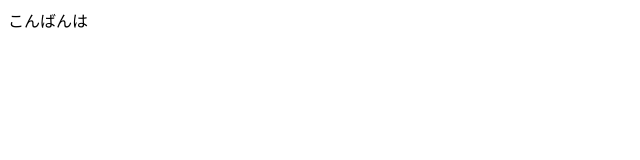
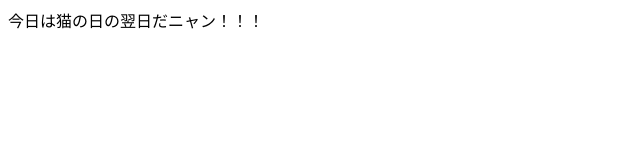
Before and after one commit to r-40021/lp-practice-static, a plain HTML site: page public/index.html in a window 1280 px wide. Shown: the whole page, without its empty margins (0-640 px from the left). Drawn offline with Linux system fonts and the light colour scheme.

Commit message:
[AddPublic Folder

```diff
--- a/index.html
+++ b/public/index.html
@@ -7,6 +7,6 @@
     <title>テストページ</title>
 </head>
 <body>
-    こんばんは
+    今日は猫の日の翌日だニャン！！！
 </body>
 </html>
```
Also changed, not shown: 1 other file.
